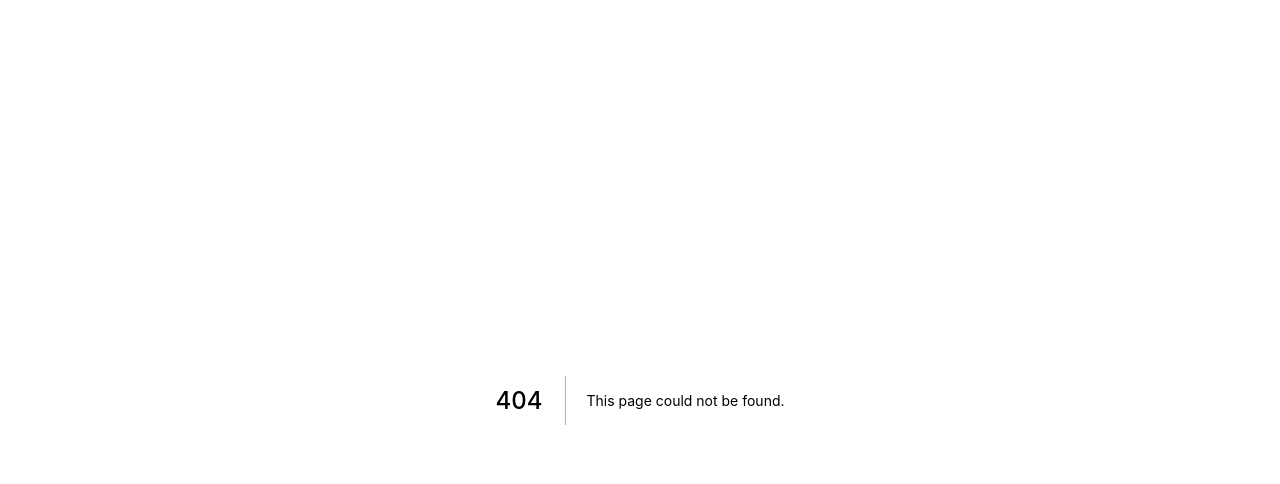
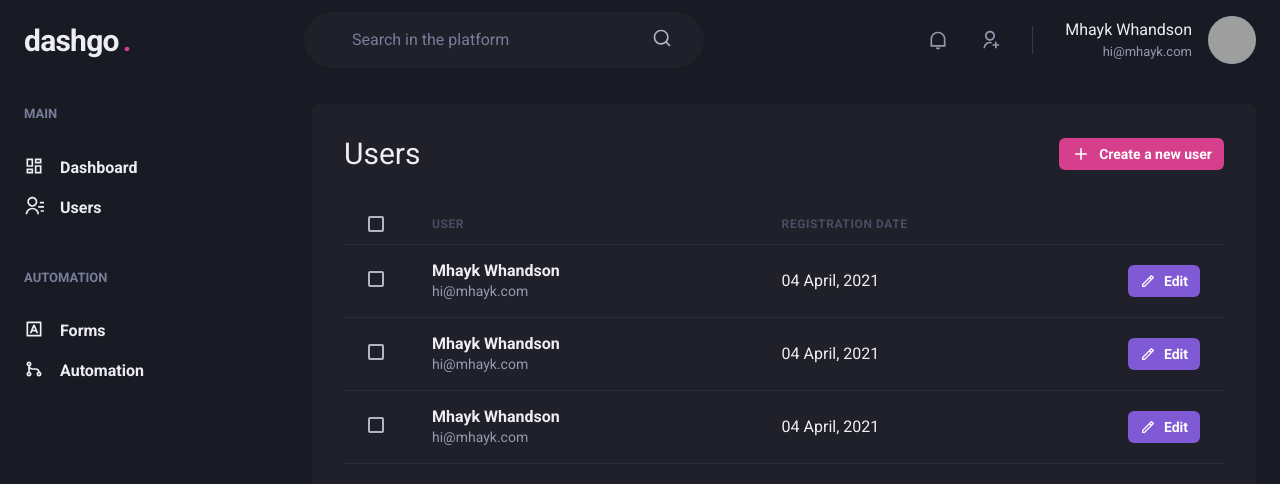
Before and after one commit to mhayk/dashgo, a Next.js app: page /users in a window 1280 px wide. Before the commit this address had no page. Shown: the top 484 px of the page. Built offline with nearby package versions, Linux system fonts and the light colour scheme; grey boxes are pictures that could not be loaded.

Commit message:
User list page has been created.
Signed-off-by: Mhayk Whandson <hi@mhayk.com>

```diff
--- /dev/null
+++ b/src/pages/users/index.tsx
@@ -0,0 +1,121 @@
+import { Box, Button, Checkbox, Flex, Heading, Icon, Table, Tbody, Td, Text, Th, Thead, Tr } from "@chakra-ui/react";
+import React from "react";
+import { RiAddLine, RiPencilLine } from "react-icons/ri";
+import { SideBar } from "../../components/Form/Sidebar";
+import { Header } from "../../components/Header";
+
+export default function UserList() {
+    return (
+        <Box>
+            <Header />
+
+            <Flex w="100%" my="6" maxWidth={1480} mx="auto" px="6">
+                <SideBar />
+
+                <Box flex="1" borderRadius={8} bg="gray.800" p="8">
+                    <Flex mb="8" justify="space-between" align="center">
+                        <Heading size="lg" fontWeight="normal">Users</Heading>
+
+                        <Button
+                            as="a"
+                            size="sm"
+                            fontSize="sm"
+                            colorScheme="pink"
+                            leftIcon={<Icon as={RiAddLine}
+                                fontSize="20"
+                            />}
+                        >
+                            Create a new user
+                        </Button>
+                    </Flex>
+
+                    <Table colorScheme="whiteAlpha">
+                        <Thead>
+                            <Tr>
+                                <Th px="6" color="gray.300" width="8">
+                                    <Checkbox colorScheme="pink" />
+                                </Th>
+                                <Th>User</Th>
+                                <Th>Registration Date</Th>
+                                <Th width="8"></Th>
+                            </Tr>
+                        </Thead>
+                        <Tbody>
+                            <Tr>
+                                <Td px="6">
+                                    <Checkbox colorScheme="pink" />
+                                </Td>
+                                <Td>
+                                    <Box>
+                                        <Text fontWeight="bold">Mhayk Whandson</Text>
+                                        <Text fontSize="sm" color="gray.300">hi@mhayk.com</Text>
+                                    </Box>
+                                </Td>
+                                <Td>04 April, 2021</Td>
+                                <Td>
+                                    <Button
+                                        as="a"
+                                        size="sm"
+                                        fontSize="sm"
+                                        colorScheme="purple"
+                                        leftIcon={<Icon as={RiPencilLine} fontSize="16" />}
+                                    >
+                                        Edit
+                                    </Button>
+                                </Td>
+                            </Tr>
+                            <Tr>
+                                <Td px="6">
+                                    <Checkbox colorScheme="pink" />
+                                </Td>
+                                <Td>
+                                    <Box>
+                                        <Text fontWeight="bold">Mhayk Whandson</Text>
+                                        <Text fontSize="sm" color="gray.300">hi@mhayk.com</Text>
+                                    </Box>
+                                </Td>
+                                <Td>04 April, 2021</Td>
+                                <Td>
+                                    <Button
+                                        as="a"
+                                        size="sm"
+                                        fontSize="sm"
+                                        colorScheme="purple"
+                                        leftIcon={<Icon as={RiPencilLine} fontSize="16" />}
+                                    >
+                                        Edit
+                                    </Button>
+                                </Td>
+                            </Tr>
+                            <Tr>
+                                <Td px="6">
+                                    <Checkbox colorScheme="pink" />
+                                </Td>
+                                <Td>
+                                    <Box>
+                                        <Text fontWeight="bold">Mhayk Whandson</Text>
+                                        <Text fontSize="sm" color="gray.300">hi@mhayk.com</Text>
+                                    </Box>
+                                </Td>
+                                <Td>04 April, 2021</Td>
+                                <Td>
+                                    <Button
+                                        as="a"
+                                        size="sm"
+                                        fontSize="sm"
+                                        colorScheme="purple"
+                                        leftIcon={<Icon as={RiPencilLine} fontSize="16" />}
+                                    >
+                                        Edit
+                                    </Button>
+                                </Td>
+                            </Tr>
+                        </Tbody>
+                    </Table>
+                </Box>
+
+
+            </Flex>
+        </Box >
+    );
+}
```
